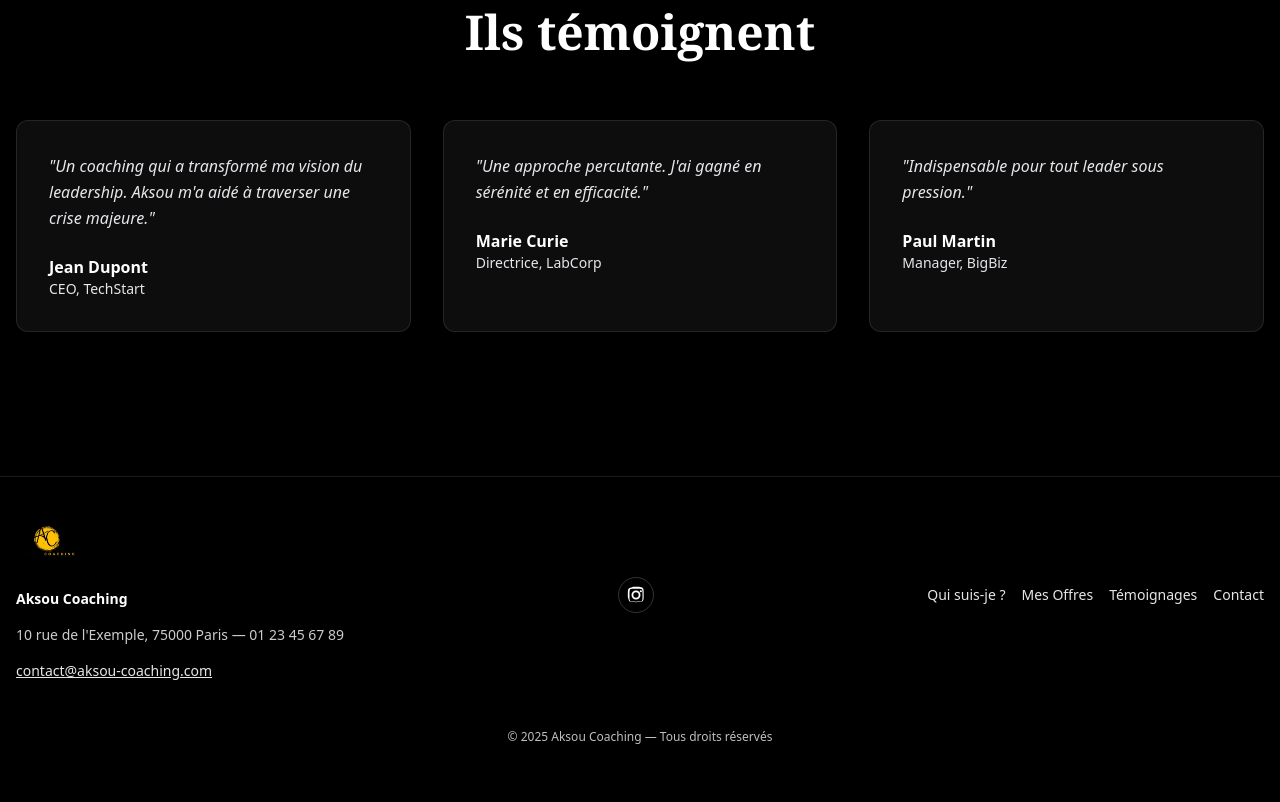
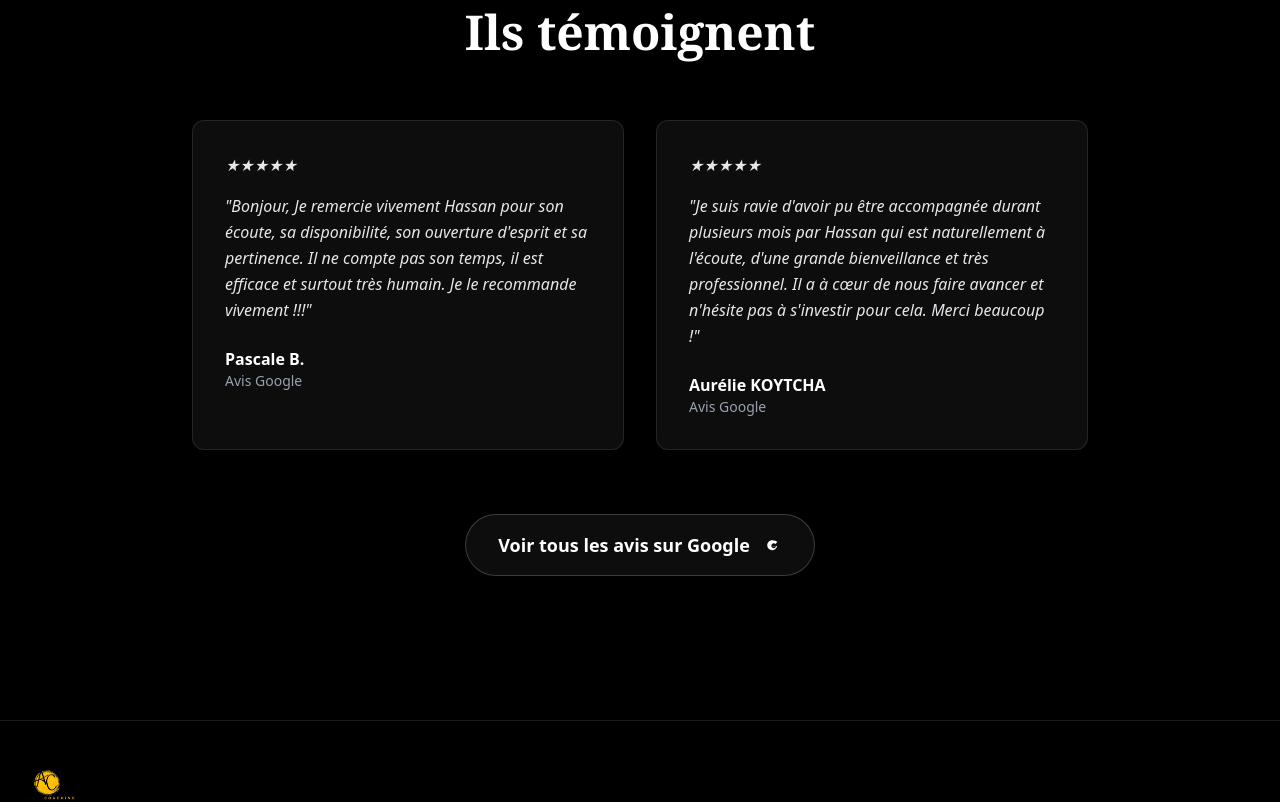
Before and after one commit to ChawkiSLIMANI/site-btp, a Next.js app: page / in a window 1280 px wide. Shown: the part 1320-2122 px from the top of the page. Before the commit the page ends 2081 px from the top, so only its background shows below. Built offline with nearby package versions, Linux system fonts and the light colour scheme; a web font is replaced by a local one.

Commit message:
feat(content): update site content based on client feedback
- Update Hero text and visibility
- Update Services pricing and descriptions
- Update Contact section (Calendly, buttons, email)
- Add real Google Reviews
- Fix About page logo display and Footer SIREN

```diff
--- a/src/components/home/About.tsx
+++ b/src/components/home/About.tsx
@@ -12,7 +12,7 @@ export function About() {
                             src="/profile.jpg"
                             alt="Coach Aksou"
                             fill
-                            className="object-cover"
+                            className="object-contain"
                         />
                         <div className="absolute inset-0 bg-gradient-to-t from-black/80 to-transparent" />
                         <div className="absolute bottom-6 left-6">
--- a/src/components/home/Hero.tsx
+++ b/src/components/home/Hero.tsx
@@ -15,10 +15,9 @@ export function Hero() {
 
             <div className="container relative z-10 mx-auto px-4 text-center">
                 <h1 className="font-serif mb-8 text-5xl font-bold leading-tight md:text-8xl drop-shadow-2xl">
-                    <span className="block bg-gradient-gold bg-clip-text text-transparent py-2">
-                        Coach des leaders
+                    <span className="block text-brand py-2">
+                        Coach pour leader sous pression
                     </span>
-                    <span className="block text-white">sous pression</span>
                 </h1>
 
                 <p className="mx-auto mb-12 max-w-3xl text-lg font-light tracking-wide text-gray-300 md:text-2xl">
--- a/src/components/home/Reviews.tsx
+++ b/src/components/home/Reviews.tsx
@@ -3,19 +3,14 @@
 export function Reviews() {
     const reviews = [
         {
-            author: "Jean Dupont",
-            role: "CEO, TechStart",
-            content: "Un coaching qui a transformé ma vision du leadership. Aksou m'a aidé à traverser une crise majeure.",
+            author: "Pascale B.",
+            role: "Avis Google",
+            content: "Bonjour, Je remercie vivement Hassan pour son écoute, sa disponibilité, son ouverture d'esprit et sa pertinence. Il ne compte pas son temps, il est efficace et surtout très humain. Je le recommande vivement !!!",
         },
         {
-            author: "Marie Curie",
-            role: "Directrice, LabCorp",
-            content: "Une approche percutante. J'ai gagné en sérénité et en efficacité.",
-        },
-        {
-            author: "Paul Martin",
-            role: "Manager, BigBiz",
-            content: "Indispensable pour tout leader sous pression.",
+            author: "Aurélie KOYTCHA",
+            role: "Avis Google",
+            content: "Je suis ravie d'avoir pu être accompagnée durant plusieurs mois par Hassan qui est naturellement à l'écoute, d'une grande bienveillance et très professionnel. Il a à cœur de nous faire avancer et n'hésite pas à s'investir pour cela. Merci beaucoup !",
         },
     ]
 
@@ -25,19 +20,36 @@ export function Reviews() {
                 <h2 className="font-serif mb-16 text-center text-4xl font-bold text-white md:text-5xl">
                     Ils témoignent
                 </h2>
-                <div className="grid gap-8 md:grid-cols-3">
+                <div className="grid gap-8 md:grid-cols-2 max-w-4xl mx-auto mb-16">
                     {reviews.map((review, idx) => (
                         <div
                             key={idx}
-                            className="rounded-xl border border-white/10 bg-white/5 p-8 italic text-gray-200 backdrop-blur-sm"
+                            className="rounded-xl border border-white/10 bg-white/5 p-8 italic text-gray-200 backdrop-blur-sm shadow-xl"
                         >
+                            <div className="mb-4 flex gap-1 text-brand">
+                                {'★'.repeat(5)}
+                            </div>
                             <p className="mb-6 leading-relaxed">"{review.content}"</p>
                             <div>
                                 <p className="font-bold text-white not-italic">{review.author}</p>
-                                <p className="text-sm text-brand-light not-italic font-medium">{review.role}</p>
+                                <p className="text-sm text-gray-400 not-italic font-medium">Avis Google</p>
                             </div>
                         </div>
                     ))}
+                </div>
+
+                <div className="flex justify-center">
+                    <a
+                        href="https://g.page/r/CbCgWA1XVVUeEBM/review"
+                        target="_blank"
+                        rel="noopener noreferrer"
+                        className="group inline-flex items-center gap-3 rounded-full border border-white/20 bg-white/5 px-8 py-4 text-white transition-all hover:bg-white/10 hover:border-brand/50"
+                    >
+                        <span className="font-bold text-lg">Voir tous les avis sur Google</span>
+                        <svg className="h-5 w-5 text-brand" fill="currentColor" viewBox="0 0 24 24" aria-hidden="true">
+                            <path d="M12.545,10.539v3.076h4.37c-0.198,1.261-1.396,2.279-2.735,2.279c-1.636,0-2.96-1.324-2.96-2.96s1.324-2.96,2.96-2.96 c0.749,0,1.425,0.279,1.94,0.735l2.227-2.228C17.062,7.279,14.925,6.42,12.18,6.42c-3.238,0-5.875,2.637-5.875,5.875 c0,3.238,2.637,5.875,5.875,5.875c2.936,0,5.432-2.091,5.836-5.039h-5.471V10.539z" />
+                        </svg>
+                    </a>
                 </div>
             </div>
         </section>
--- a/src/components/home/Services.tsx
+++ b/src/components/home/Services.tsx
@@ -3,19 +3,19 @@
 export function Services() {
     const offers = [
         {
-            title: "Coaching Individuel",
-            target: "Dirigeants & Managers",
-            description: "Un accompagnement sur- mesure pour débloquer votre potentiel et surmonter vos défis actuels.",
+            title: "Offre Spotlight",
+            target: "1 Séance",
+            description: "Un coaching ciblé pour débloquer une situation immédiate. Prix : 300€ HT.",
         },
         {
-            title: "Ateliers Collectifs",
-            target: "Équipes",
-            description: "Renforcez la cohésion et la performance de vos équipes en situation de stress.",
+            title: "Offre Transformation",
+            target: "10 Séances",
+            description: "Un accompagnement complet avec bilans mi-parcours et fin. Séances toutes les 2 semaines. Prix : 2650€ HT.",
         },
         {
-            title: "Mentoring",
-            target: "Entrepreneurs",
-            description: "Un suivi stratégique pour vous aider à prendre les bonnes décisions.",
+            title: "Séance en groupe",
+            target: "Équipes",
+            description: "Renforcez la cohésion et la performance de vos équipes. Sur devis.",
         },
     ]
 
--- a/src/components/layout/Footer.tsx
+++ b/src/components/layout/Footer.tsx
@@ -56,7 +56,8 @@ export function Footer() {
       </div>
 
       <div className="py-4 text-center text-xs opacity-75">
-        © {new Date().getFullYear()} {SITE.name} — Tous droits réservés
+        © {new Date().getFullYear()} {SITE.name} — SIREN : 839 341 468 00016
+
       </div>
     </footer>
   );
--- a/src/lib/constants.ts
+++ b/src/lib/constants.ts
@@ -41,7 +41,7 @@ export const SITE_CONFIG = {
     baseline: "Coach des leaders sous pression",
     phone: "01 23 45 67 89",
     email: "contact@aksou-coaching.com",
-    address: "10 rue de l'Exemple, 75000 Paris",
+    address: "Paris",
     hours: "Lun–Ven : 9h–18h",
     areas: ["Paris", "Île-de-France"],
     socials: [
```
Also changed, not shown: src/components/home/Contact.tsx (+27 -15 lines).
